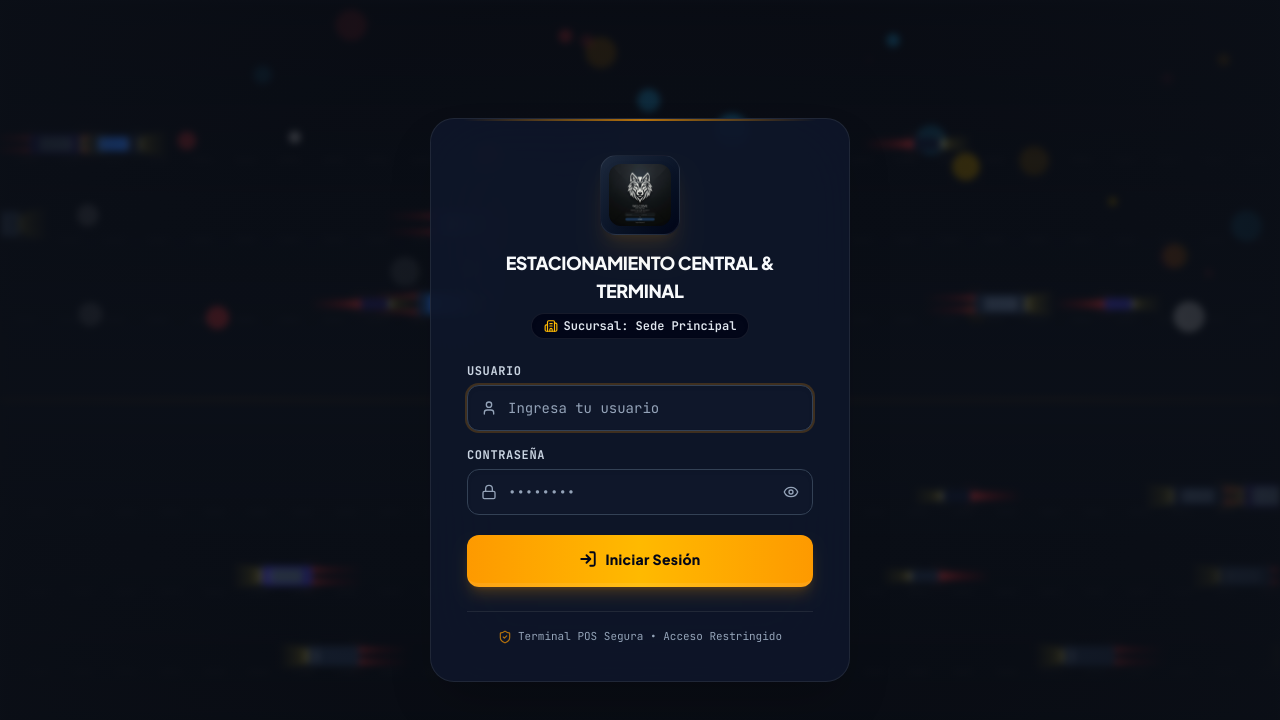
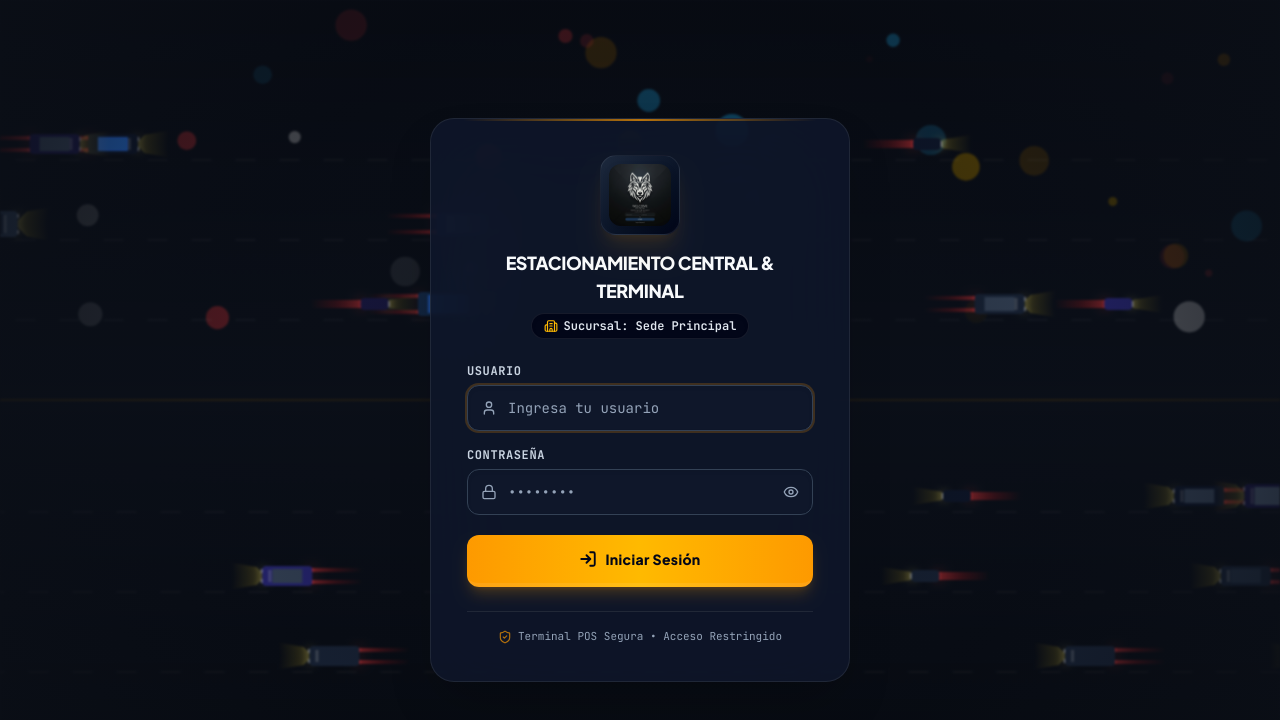
Before and after one commit to jesusbohada/Control-de-Parqueadero-4, a React (Vite) app: page / in a window 1280 px wide. Shown: the top 720 px of the page. Built offline with nearby package versions, Linux system fonts and the light colour scheme; no server answers.

Commit message:
style: reducir desenfoque del fondo animado a 1.2px para mayor nitidez de vehiculos y luces

```diff
--- a/src/components/LoginView.tsx
+++ b/src/components/LoginView.tsx
@@ -325,18 +325,18 @@ const TrafficBackground: React.FC = () => {
 
   return (
     <div className="absolute inset-0 overflow-hidden pointer-events-none z-0">
-      {/* Canvas animado con desenfoque cinematográfico suave */}
+      {/* Canvas animado con desenfoque sutil y mayor nitidez visual */}
       <canvas
         ref={canvasRef}
         className="w-full h-full block"
-        style={{ filter: 'blur(3.5px) saturate(1.2)' }}
+        style={{ filter: 'blur(1.2px) saturate(1.25)' }}
       />
 
       {/* Viñeta oscura central para garantizar 100% de legibilidad y contraste */}
       <div
         className="absolute inset-0 pointer-events-none"
         style={{
-          background: 'radial-gradient(circle at center, rgba(11, 15, 23, 0.82) 0%, rgba(11, 15, 23, 0.55) 55%, rgba(11, 15, 23, 0.92) 100%)'
+          background: 'radial-gradient(circle at center, rgba(11, 15, 23, 0.72) 0%, rgba(11, 15, 23, 0.38) 55%, rgba(11, 15, 23, 0.86) 100%)'
         }}
       />
     </div>
```
